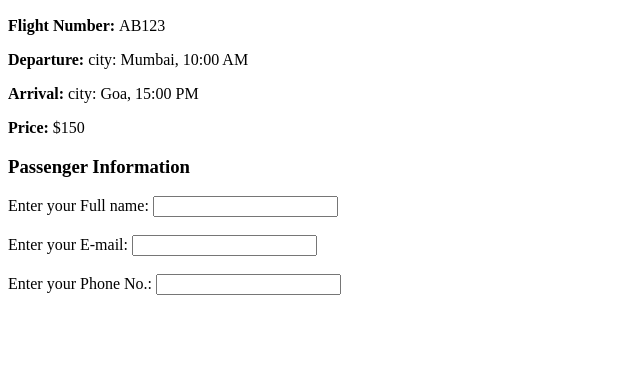
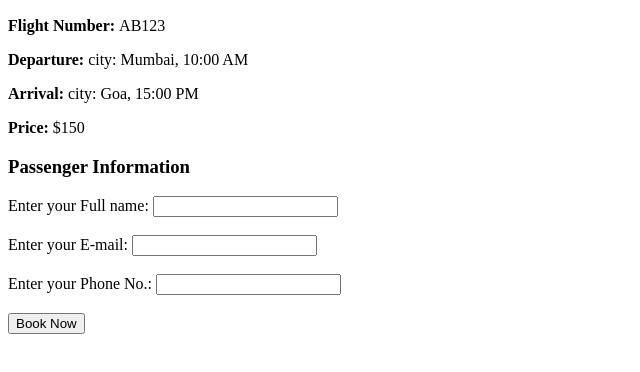
Before and after one commit to Prayag-waje/Assignment-8, a plain HTML site: page Flight_detail.html in a window 1280 px wide. Shown: the part 110-482 px from the top of the page, without its empty margins (0-640 px from the left). Drawn offline with Linux system fonts and the light colour scheme.

Commit message:
Flight detial updated

```diff
--- a/Flight_detail.html
+++ b/Flight_detail.html
@@ -30,7 +30,7 @@
             <input type="tel" id="phone" name="phone" required>
             <br><br>
 
-
+            <button type="submit">Book Now</button>
         </form>
     </main>
 </body>
```
